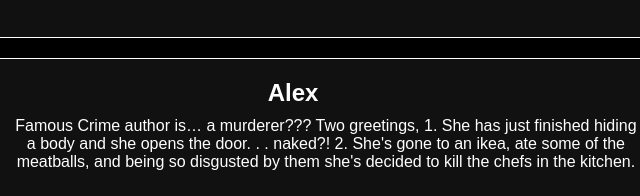
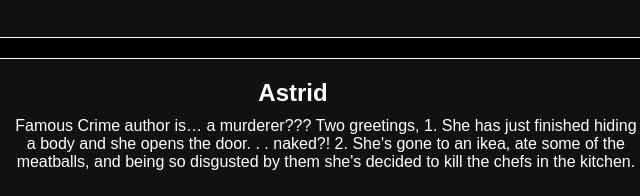
Before and after one commit to MangyMango/MangoMango, a plain HTML site: page index.html in a window 1280 px wide. Shown: the part 7744-7940 px from the top of the page, 347-987 px from the left. Drawn offline with Linux system fonts and the light colour scheme; no server answers.

Commit message:
Update index.html

```diff
--- a/index.html
+++ b/index.html
@@ -325,7 +325,7 @@
     </table>
 </section>
 <section id="Astrid" class="card">
-    <h2>Alex</h2>
+    <h2>Astrid</h2>
     <table>
         <tr>
             <td><img src="images/Astrid.png" alt="Astrid" width="200"></td>
```
